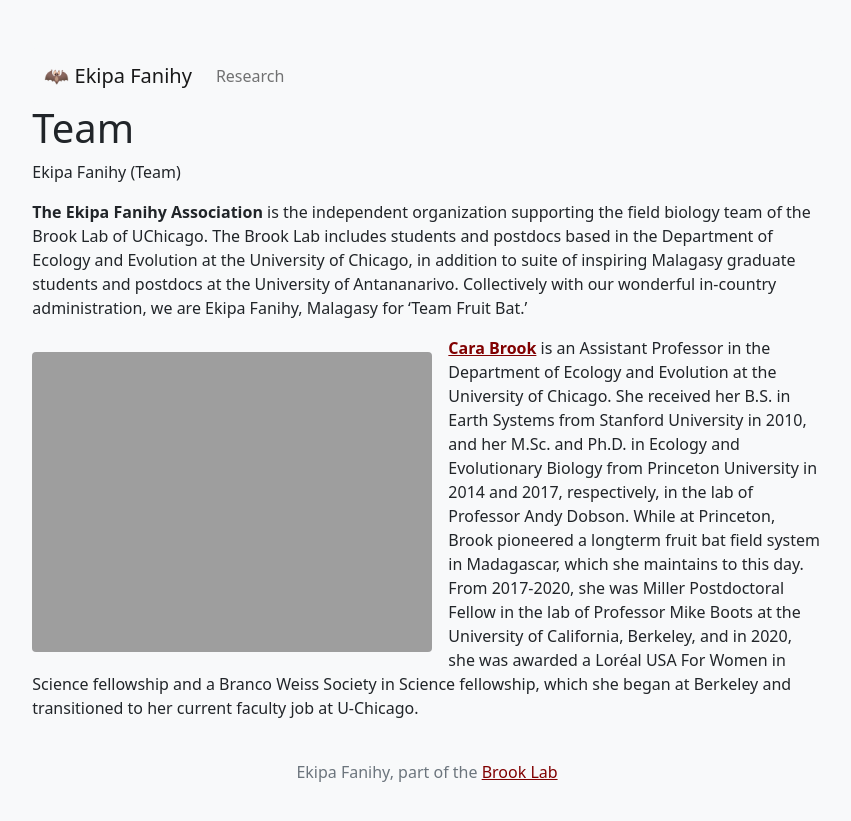
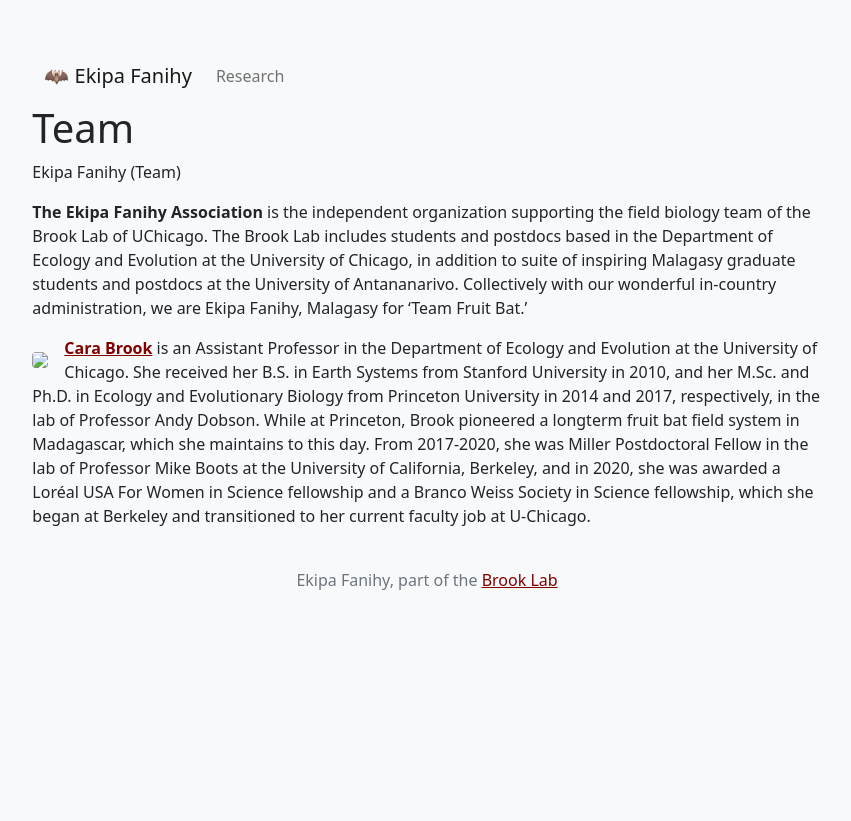
Before and after one commit to brooklabteam/www-ekipafanihy, a Jekyll site: the page built from Team.md, in a window 1280 px wide. Shown: the top 821 px of the page, without its empty margins (213-1064 px from the left). Built offline with Jekyll 4.4.1, drawn with Linux system fonts in a browser that asks for light colours.

Commit message:
updated jpeg id

```diff
--- a/Team.md
+++ b/Team.md
@@ -8,6 +8,6 @@ Ekipa Fanihy (Team)
 **The Ekipa Fanihy Association** is the independent organization supporting the field biology team of the Brook Lab of UChicago. The Brook Lab includes students and postdocs based in the Department of Ecology and Evolution at the University of Chicago, in addition to suite of inspiring Malagasy graduate students and postdocs at the University of Antananarivo. Collectively with our wonderful in-country administration, we are Ekipa Fanihy, Malagasy for ‘Team Fruit Bat.’
 
 <div class="profile-card">
-	<img src="/assets/mentors/brook,cara.jpeg" class="rounded float-start img-profile" />
+	<img src="/assets/mentors/carabrook-headshot-2020.jpeg" class="rounded float-start img-profile" />
 	<strong><a href="https://brooklab.org/">Cara Brook</a></strong> is an Assistant Professor in the Department of Ecology and Evolution at the University of Chicago. She received her B.S. in Earth Systems from Stanford University in 2010, and her M.Sc. and Ph.D. in Ecology and Evolutionary Biology from Princeton University in 2014 and 2017, respectively, in the lab of Professor Andy Dobson. While at Princeton, Brook pioneered a longterm fruit bat field system in Madagascar, which she maintains to this day. From 2017-2020, she was Miller Postdoctoral Fellow in the lab of Professor Mike Boots at the University of California, Berkeley, and in 2020, she was awarded a Loréal USA For Women in Science fellowship and a Branco Weiss Society in Science fellowship, which she began at Berkeley and transitioned to her current faculty job at U-Chicago.
 </div>
```
